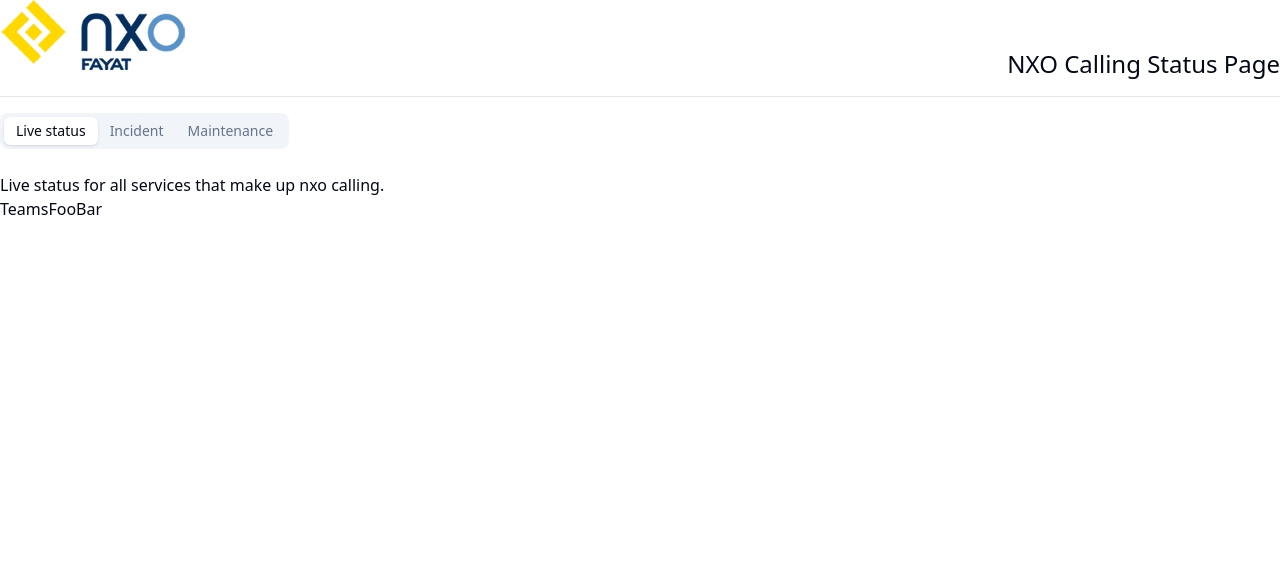
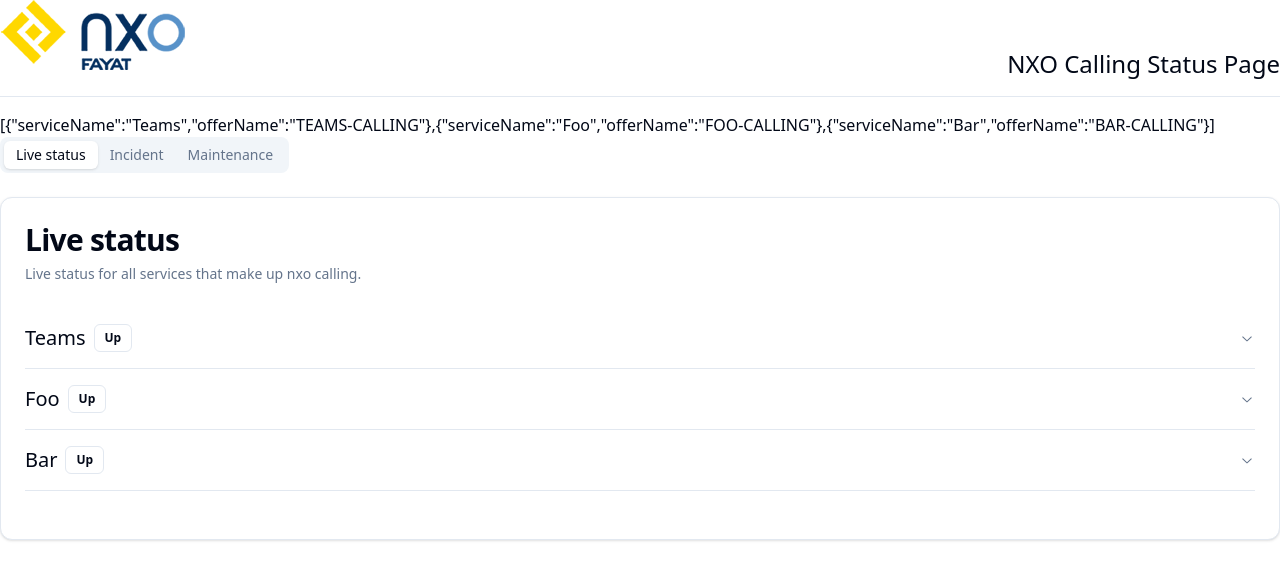
Before and after one commit to AntoineAmilien/NXO-CALLING, a Next.js app: page / in a window 1280 px wide. Shown: the top 580 px of the page. Built offline with nearby package versions, Linux system fonts and the light colour scheme.

Commit message:
LiveStatus update

```diff
--- a/src/components/domain/liveStatus/LiveStatusGlobal.jsx
+++ b/src/components/domain/liveStatus/LiveStatusGlobal.jsx
@@ -1,12 +1,39 @@
 import React from "react";
+import {
+  Card,
+  CardHeader,
+  CardTitle,
+  CardDescription,
+  CardContent,
+  CardFooter,
+} from "@/components/ui/card";
+import { Accordion } from "@/components/ui/accordion";
+import LiveStatusItem from "./LiveStatusItem";
 
 const LiveStatusGlobal = ({ services }) => {
   return (
-    <div>
-      Live status for all services that make up nxo calling.
-      <br />
-      {services}
-    </div>
+    <Card>
+      <CardHeader>
+        <CardTitle className="text-3xl">Live status</CardTitle>
+        <CardDescription>
+          Live status for all services that make up nxo calling.
+        </CardDescription>
+      </CardHeader>
+      <CardContent>
+        <Accordion type="single" collapsible>
+          {services.map((service, id) => {
+            return (
+              <LiveStatusItem
+                service={service}
+                key={"SERVICES_NXO_CALLING-" + id}
+                accordionItemId={"SERVICES_NXO_CALLING-" + id}
+              />
+            );
+          })}
+        </Accordion>
+      </CardContent>
+      <CardFooter></CardFooter>
+    </Card>
   );
 };
 
--- /dev/null
+++ b/src/components/domain/liveStatus/LiveStatusItem.jsx
@@ -0,0 +1,67 @@
+import React from "react";
+import {
+  AccordionContent,
+  AccordionItem,
+  AccordionTrigger,
+} from "@/components/ui/accordion";
+import { Badge } from "@/components/ui/badge";
+
+const LiveStatusItem = ({ service, accordionItemId }) => {
+  return (
+    <AccordionItem value={accordionItemId}>
+      <AccordionTrigger>
+        <div className="flex">
+          <p className="text-xl">{service.serviceName}</p>
+          <Badge variant="success" className="ml-2">
+            Up
+          </Badge>
+        </div>
+      </AccordionTrigger>
+
+      <AccordionContent>
+        <div className="mx-auto px-6 lg:px-8 text-center space-y-4">
+          <p className="text-lg">
+            Engagement de disponibilité du service NXO - {service.serviceName}
+          </p>
+
+          <dl className="grid grid-cols-2 gap-x-8 gap-y-16 text-center md:grid-cols-2 lg:grid-cols-4">
+            <div className="mx-auto flex max-w-xs flex-col gap-y-4 border border-solid p-4 rounded-xl">
+              <dt className="text-base leading-7 text-gray-600">
+                unavailability in last 24 hours
+              </dt>
+              <dd className="order-first text-lg font-semibold tracking-tight text-gray-900 lg:text-xl">
+                min
+              </dd>
+            </div>
+            <div className="mx-auto flex max-w-xs flex-col gap-y-4 border border-solid p-4 rounded-xl">
+              <dt className="text-base leading-7 text-gray-600">
+                unavailability in last 30 days
+              </dt>
+              <dd className="order-first text-lg font-semibold tracking-tight text-gray-900 lg:text-xl">
+                min
+              </dd>
+            </div>
+            <div className="mx-auto flex max-w-xs flex-col gap-y-4 border border-solid p-4 rounded-xl">
+              <dt className="text-base leading-7 text-gray-600">
+                unavailability in last 365 days
+              </dt>
+              <dd className="order-first text-lg font-semibold tracking-tight text-gray-900 lg:text-xl">
+                min
+              </dd>
+            </div>
+            <div className="mx-auto flex max-w-xs flex-col gap-y-4 border border-solid p-4 rounded-xl">
+              <dt className="text-base leading-7 text-gray-600">
+                unavailability in last month
+              </dt>
+              <dd className="order-first text-lg font-semibold tracking-tight text-gray-900 lg:text-xl">
+                min
+              </dd>
+            </div>
+          </dl>
+        </div>
+      </AccordionContent>
+    </AccordionItem>
+  );
+};
+
+export default LiveStatusItem;
--- /dev/null
+++ b/src/components/ui/badge.tsx
@@ -0,0 +1,36 @@
+import * as React from "react"
+import { cva, type VariantProps } from "class-variance-authority"
+
+import { cn } from "@/lib/utils"
+
+const badgeVariants = cva(
+  "inline-flex items-center rounded-md border px-2.5 py-0.5 text-xs font-semibold transition-colors focus:outline-none focus:ring-2 focus:ring-ring focus:ring-offset-2",
+  {
+    variants: {
+      variant: {
+        default:
+          "border-transparent bg-primary text-primary-foreground shadow hover:bg-primary/80",
+        secondary:
+          "border-transparent bg-secondary text-secondary-foreground hover:bg-secondary/80",
+        destructive:
+          "border-transparent bg-destructive text-destructive-foreground shadow hover:bg-destructive/80",
+        outline: "text-foreground",
+      },
+    },
+    defaultVariants: {
+      variant: "default",
+    },
+  }
+)
+
+export interface BadgeProps
+  extends React.HTMLAttributes<HTMLDivElement>,
+    VariantProps<typeof badgeVariants> {}
+
+function Badge({ className, variant, ...props }: BadgeProps) {
+  return (
+    <div className={cn(badgeVariants({ variant }), className)} {...props} />
+  )
+}
+
+export { Badge, badgeVariants }
--- /dev/null
+++ b/src/components/ui/card.tsx
@@ -0,0 +1,76 @@
+import * as React from "react"
+
+import { cn } from "@/lib/utils"
+
+const Card = React.forwardRef<
+  HTMLDivElement,
+  React.HTMLAttributes<HTMLDivElement>
+>(({ className, ...props }, ref) => (
+  <div
+    ref={ref}
+    className={cn(
+      "rounded-xl border bg-card text-card-foreground shadow",
+      className
+    )}
+    {...props}
+  />
+))
+Card.displayName = "Card"
+
+const CardHeader = React.forwardRef<
+  HTMLDivElement,
+  React.HTMLAttributes<HTMLDivElement>
+>(({ className, ...props }, ref) => (
+  <div
+    ref={ref}
+    className={cn("flex flex-col space-y-1.5 p-6", className)}
+    {...props}
+  />
+))
+CardHeader.displayName = "CardHeader"
+
+const CardTitle = React.forwardRef<
+  HTMLParagraphElement,
+  React.HTMLAttributes<HTMLHeadingElement>
+>(({ className, ...props }, ref) => (
+  <h3
+    ref={ref}
+    className={cn("font-semibold leading-none tracking-tight", className)}
+    {...props}
+  />
+))
+CardTitle.displayName = "CardTitle"
+
+const CardDescription = React.forwardRef<
+  HTMLParagraphElement,
+  React.HTMLAttributes<HTMLParagraphElement>
+>(({ className, ...props }, ref) => (
+  <p
+    ref={ref}
+    className={cn("text-sm text-muted-foreground", className)}
+    {...props}
+  />
+))
+CardDescription.displayName = "CardDescription"
+
+const CardContent = React.forwardRef<
+  HTMLDivElement,
+  React.HTMLAttributes<HTMLDivElement>
+>(({ className, ...props }, ref) => (
+  <div ref={ref} className={cn("p-6 pt-0", className)} {...props} />
+))
+CardContent.displayName = "CardContent"
+
+const CardFooter = React.forwardRef<
+  HTMLDivElement,
+  React.HTMLAttributes<HTMLDivElement>
+>(({ className, ...props }, ref) => (
+  <div
+    ref={ref}
+    className={cn("flex items-center p-6 pt-0", className)}
+    {...props}
+  />
+))
+CardFooter.displayName = "CardFooter"
+
+export { Card, CardHeader, CardFooter, CardTitle, CardDescription, CardContent }
--- a/src/pages/index.js
+++ b/src/pages/index.js
@@ -5,33 +5,35 @@
 import IncidentGlobal from "@/components/domain/incident/IncidentGlobal";
 import MaintenanceGlobal from "@/components/domain/maintenance/MaintenanceGlobal";
 
-const ALL_SERVICES_NXO_CALLING = {
-  Teams: {
+const ALL_SERVICES_NXO_CALLING = [
+  {
     serviceName: "Teams",
     offerName: "TEAMS-CALLING",
   },
-  Foo: {
+  {
     serviceName: "Foo",
     offerName: "FOO-CALLING",
   },
-  Bar: {
+  {
     serviceName: "Bar",
     offerName: "BAR-CALLING",
   },
-};
+];
 
 export async function getServerSideProps(context) {
   var services = [];
 
   if (context.query.Services) {
     let servicesQuery = context.query.Services.split(",");
-    servicesQuery.map((service) => {
-      if (ALL_SERVICES_NXO_CALLING[service]) {
-        services = [...services, service];
+    servicesQuery.map((serviceQuery) => {
+      for (const elService of ALL_SERVICES_NXO_CALLING) {
+        if (elService.serviceName === serviceQuery) {
+          services = [...services, elService];
+        }
       }
     });
   } else {
-    services = Object.keys(ALL_SERVICES_NXO_CALLING);
+    services = ALL_SERVICES_NXO_CALLING;
   }
 
   return { props: { services } };
@@ -50,6 +52,8 @@
         <p className="text-2xl font-semi-bold">NXO Calling Status Page</p>
       </div>
       <Separator className="my-4" />
+
+      {JSON.stringify(services)}
 
       <Tabs defaultValue="liveStatus">
         <TabsList className="mb-4">
```
